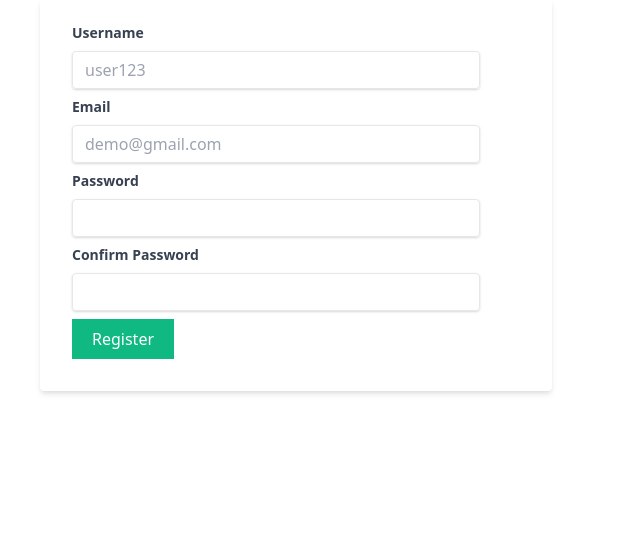
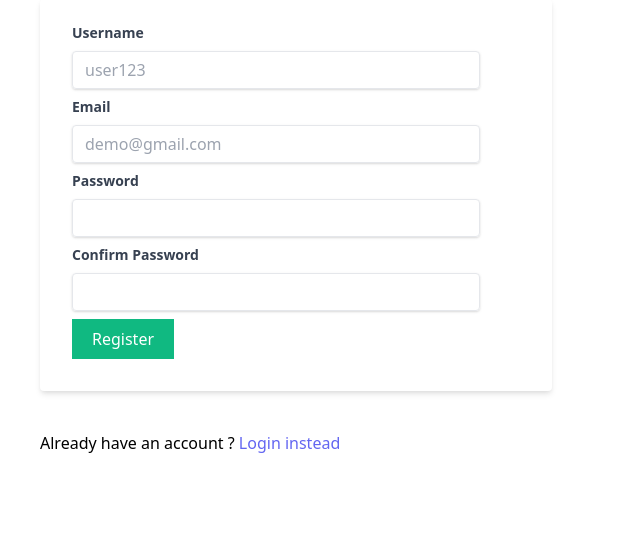
Before and after one commit to gurnitha/django_shutosh_pawar_ecom_multivendor, a Django app: page /users/register/ in a window 1280 px wide. Shown: the part 233-775 px from the top of the page, without its empty margins (0-640 px from the left). Run offline with Django 4.2, Linux system fonts and the light colour scheme; style sheets or scripts are compiled from the project's sources.

Commit message:
11.10 Adding Design Touches:  Part 2 - To Login and Register

```diff
--- a/users/templates/users/login.html
+++ b/users/templates/users/login.html
@@ -29,7 +29,7 @@
         <button class="bg-green-500 text-white px-5 py-2" type="submit" >Login</button>
     </form>
 
-
+    <div class="m-10">Do not have an account ? <a class="text-indigo-500" href="{% url 'users:register' %}">Register</a></div>
 </div>
 
 {% endblock %}
--- a/users/templates/users/register.html
+++ b/users/templates/users/register.html
@@ -41,7 +41,7 @@
         <button class="bg-green-500 text-white px-5 py-2" type="submit" >Register</button>
     </form>
 
-
+    <div class="m-10">Already have an account ? <a class="text-indigo-500" href="{% url 'users:login' %}">Login instead</a></div>
 </div>
 
 {% endblock %}
```
Also changed, not shown: README.md.
